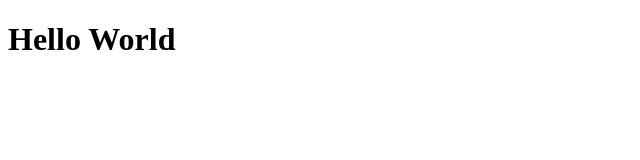
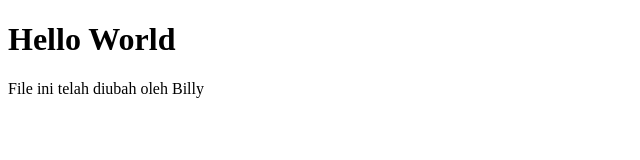
Before and after one commit to rakryanchan/BelajarGit, a plain HTML site: page index.html in a window 1280 px wide. Shown: the whole page, without its empty margins (0-640 px from the left). Drawn offline with Linux system fonts and the light colour scheme.

Commit message:
tambah paragraf

```diff
--- a/index.html
+++ b/index.html
@@ -6,5 +6,6 @@
 </head>
 <body>
     <h1>Hello World</h1>
+    <p>File ini telah diubah oleh Billy</p>
 </body>
 </html>
```
